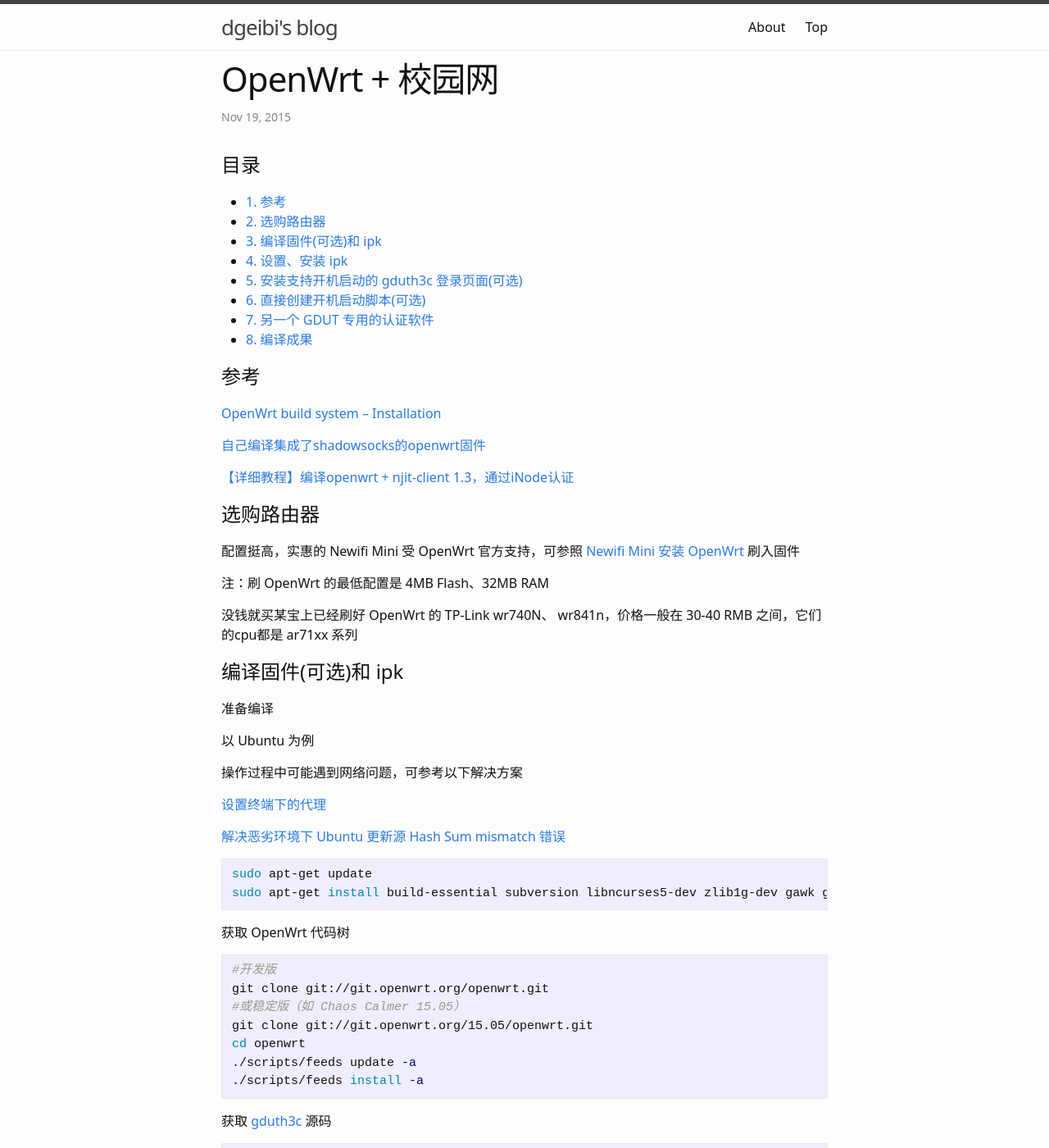
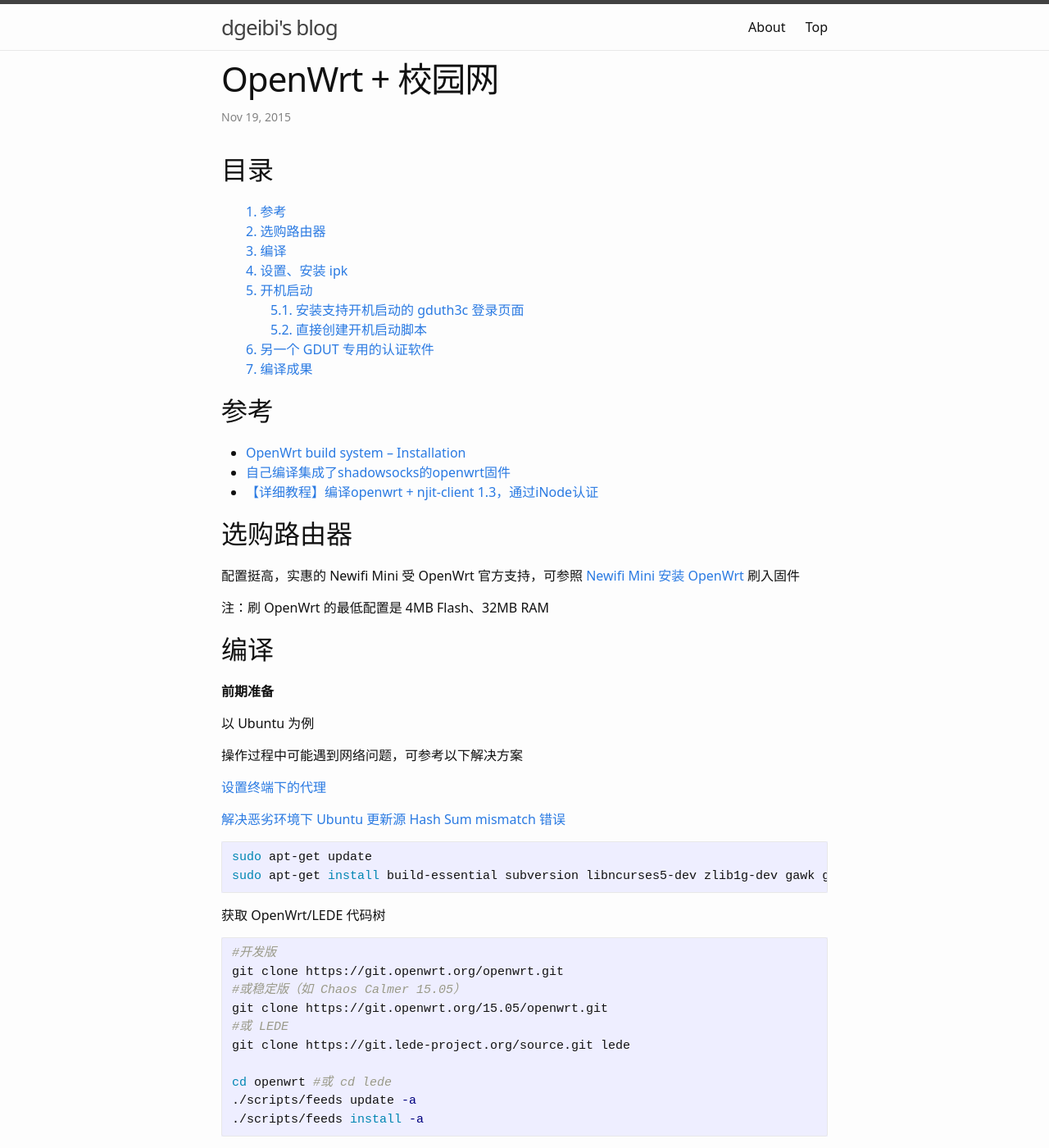
Before and after one commit to dgeibi/dgeibi.github.com, a Jekyll site: the page built from _posts/2015-11-19-openwrt-h3c.md, in a window 1280 px wide and 1400 px high. Shown: the whole window at 82% size. Built offline with Jekyll 4.4.1, drawn with Linux system fonts in a browser that asks for light colours; some of the changed text lies outside the part shown.

Commit message:
update at 2016-08-25 04:17:21 UTC

````diff
--- a/_posts/2015-11-19-openwrt-h3c.md
+++ b/_posts/2015-11-19-openwrt-h3c.md
@@ -4,51 +4,46 @@
 tags: [Network,OpenWrt]
 ---
 
-参考
-===
+## 参考
 
-[OpenWrt build system – Installation](https://wiki.openwrt.org/doc/howto/buildroot.exigence)
+* [OpenWrt build system – Installation](https://wiki.openwrt.org/doc/howto/buildroot.exigence)
+* [自己编译集成了shadowsocks的openwrt固件](http://young523.com/?p=102)
+* [【详细教程】编译openwrt + njit-client 1.3，通过iNode认证](http://www.7forz.com/1973/)
 
-[自己编译集成了shadowsocks的openwrt固件](http://young523.com/?p=102)
-
-[【详细教程】编译openwrt + njit-client 1.3，通过iNode认证](http://www.7forz.com/1973/)
-
-
-选购路由器
-===
+## 选购路由器
 
 配置挺高，实惠的 Newifi Mini 受 OpenWrt 官方支持，可参照 [Newifi Mini 安装 OpenWrt](https://linuxtoy.org/archives/install-openwrt-on-newifi-mini.html) 刷入固件
 
 注：刷 OpenWrt 的最低配置是 4MB Flash、32MB RAM
 
-没钱就买某宝上已经刷好 OpenWrt 的 TP-Link wr740N、 wr841n，价格一般在 30-40 RMB 之间，它们的cpu都是 ar71xx 系列
+## 编译
 
-编译固件(可选)和 ipk
-===
-
-准备编译
+**前期准备**
 
 以 Ubuntu 为例
 
 操作过程中可能遇到网络问题，可参考以下解决方案
 
-[设置终端下的代理](/2015/11/25/terminal-proxy.html)
+[设置终端下的代理](/2015/terminal-proxy/)
 
-[解决恶劣环境下 Ubuntu 更新源 Hash Sum mismatch 错误](/2015/12/02/fix-apt-hash.html)
+[解决恶劣环境下 Ubuntu 更新源 Hash Sum mismatch 错误](/2015/fix-apt-hash/)
 
 ```bash
 sudo apt-get update
 sudo apt-get install build-essential subversion libncurses5-dev zlib1g-dev gawk gcc-multilib flex git-core gettext libssl-dev
 ```
 
-获取 OpenWrt 代码树
+获取 OpenWrt/LEDE 代码树
 
 ```bash
 #开发版
-git clone git://git.openwrt.org/openwrt.git
+git clone https://git.openwrt.org/openwrt.git
 #或稳定版（如 Chaos Calmer 15.05）
-git clone git://git.openwrt.org/15.05/openwrt.git
-cd openwrt
+git clone https://git.openwrt.org/15.05/openwrt.git
+#或 LEDE
+git clone https://git.lede-project.org/source.git lede
+
+cd openwrt #或 cd lede
 ./scripts/feeds update -a
 ./scripts/feeds install -a
 ```
@@ -67,7 +62,7 @@
 make menuconfig
 ```
 
-进入定制界面（里面可以选择芯片的型号，集成的组件等等，根据实际情况选择）
+进入定制界面
 
 操作规则：
 
@@ -89,20 +84,17 @@
 2. ...
 2. Exit --> Yes         \\\退出并保存
 
-编译
+**开始编译**
 
 ```bash
-make V=s  //编译所选的(包括固件)
-#或
-make package/gduth3c/compile V=s //编译单个ipk，注意 Utilities--<M>gduth3c
+make V=s  #编译固件
 ```
 
 路由器固件在 `openwrt/bin/ar71xx/`
 
 ipk 文件在 `openwrt/bin/ar71xx/packages/base/`
 
-设置、安装 ipk
-===
+## 设置、安装 ipk
 
 利用编译好的bin刷机(可选)
 
@@ -117,20 +109,19 @@
 之前选择`Utilities -> <*>gduth3c` 的，只需执行第 2/4 条
 
 ```bash
-scp gduth3c_1.0-1_ar71xx.ipk root@192.168.5.1:/tmp  //将文件传到路由器的/tmp目录
-ssh root@192.168.1.1       //登录ssh
+scp gduth3c_1.0-1_ar71xx.ipk root@192.168.5.1:/tmp  #将文件传到路由器的/tmp目录
+ssh root@192.168.1.1       #登录ssh
 opkg install /tmp/gduth3c_1.0-1_ar71xx.ipk
-gduth3c -u [username] -p [password] -i [interface] //测试能否通过校园网认证
+gduth3c -u [username] -p [password] -i [interface] #测试能否通过校园网认证
 ```
 
 [interface]是接口，一般是 eth0，要对应你的 WAN 口，在`网络 -> 接口`里就可以查看。
 
 Windows 下推荐使用 [Git for Windows](https://git-scm.com/)
 
+## 开机启动
 
-
-安装支持开机启动的 gduth3c 登录页面(可选)
-===
+### 安装支持开机启动的 gduth3c 登录页面
 
 下载 预编译的全平台 ipk : [luci-app-gduth3c_1.0-1_all.ipk](/files/luci-app-gduth3c_1.0-1_all.ipk)
 
@@ -149,8 +140,7 @@
 
 `make menuconfig` 后在 `LuCI -> Applications` 里选择
 
-直接创建开机启动脚本(可选)
-===
+### 直接创建开机启动脚本
 
 ```bash
 ssh root@192.168.1.1
@@ -169,20 +159,16 @@
     killall gduth3c
     killall udhcpc
 }
-
 ```
 
 启用开机启动项
 
 ```bash
-chmod +x /etc/init.d/gduth3c  //加上可执行属性
-/etc/init.d/gduth3c enable    //开启开机自动运行
+chmod +x /etc/init.d/gduth3c  #加上可执行属性
+/etc/init.d/gduth3c enable    #开启开机自动运行
 ```
 
-
-
-另一个 GDUT 专用的认证软件
-===
+## 另一个 GDUT 专用的认证软件
 
 [gdut8021xclient](https://github.com/hazytint/gdut8021xclient)
 
@@ -190,17 +176,12 @@
 
 还要将根目录里的 `Makefile_OpenWrt` 改为 `Makefile`，`make menuconfig` 后在 `Network` 里选择。
 
-编译成果
-===
+## 编译成果
 
 Built for Chaos Calmer 15.05
 
-[gduth3c_1.0-1_ar71xx.ipk](/files/gduth3c_1.0-1_ar71xx.ipk)
-
-[luci-app-gduth3c_1.0-1_all.ipk](/files/luci-app-gduth3c_1.0-1_all.ipk)
-
-[libpcap_1.5.3-1_ar71xx.ipk](/files/libpcap_1.5.3-1_ar71xx.ipk)
-
-[njit8021xclient_1.3-testing_ar71xx.ipk](/files/njit8021xclient_1.3-testing_ar71xx.ipk)
-
-[luci-app-njitclient_1.0-1_all.ipk](/files/luci-app-njitclient_1.0-1_all.ipk)
+* [gduth3c_1.0-1_ar71xx.ipk](/files/gduth3c_1.0-1_ar71xx.ipk)
+* [luci-app-gduth3c_1.0-1_all.ipk](/files/luci-app-gduth3c_1.0-1_all.ipk)
+* [libpcap_1.5.3-1_ar71xx.ipk](/files/libpcap_1.5.3-1_ar71xx.ipk)
+* [njit8021xclient_1.3-testing_ar71xx.ipk](/files/njit8021xclient_1.3-testing_ar71xx.ipk)
+* [luci-app-njitclient_1.0-1_all.ipk](/files/luci-app-njitclient_1.0-1_all.ipk)
--- a/_sass/_base.scss
+++ b/_sass/_base.scss
@@ -83,8 +83,6 @@
  * Headings
  */
 h1, h2, h3, h4, h5, h6 {
-    margin-top: -70px;
-    padding-top: 70px;
     font-weight: $base-font-weight;
 }
 
--- a/_sass/_layout.scss
+++ b/_sass/_layout.scss
@@ -218,6 +218,10 @@
 .post-content {
     margin-bottom: $spacing-unit;
 
+    h1, h2, h3, h4, h5, h6 {
+        margin-top: -70px;
+        padding-top: 70px;
+    }
     h2 {
         font-size: 32px;
 
@@ -242,3 +246,16 @@
         }
     }
 }
+
+#content {
+    h2 {
+        font-size: 32px;
+
+        @include media-query($on-laptop) {
+            font-size: 28px;
+        }
+    }
+    ul {
+        list-style-type:none;
+    }
+}
````
Also changed, not shown: other parts of _posts/2015-11-19-openwrt-h3c.md (+1 -1 lines), _posts/2015-11-25-terminal-proxy.md (+14 -17 lines).
